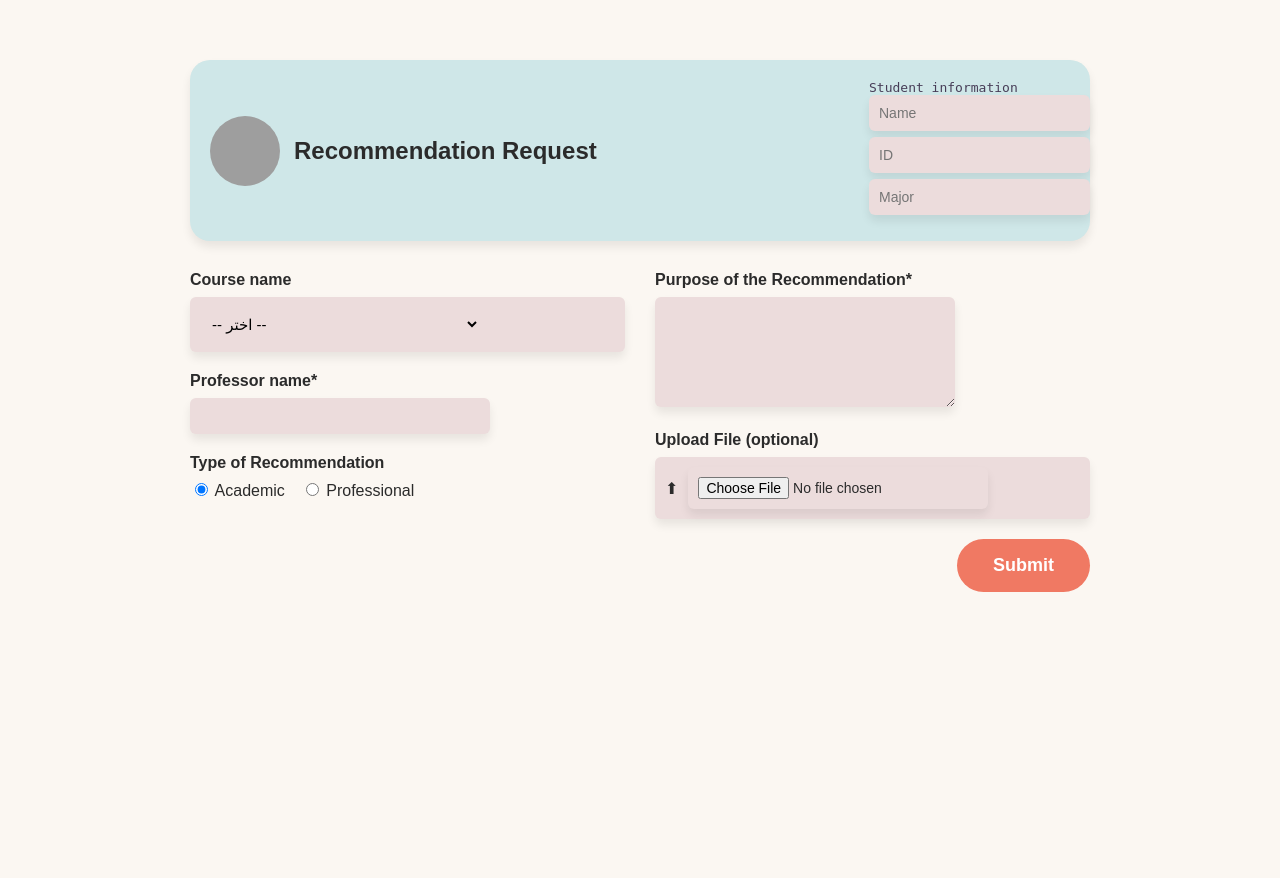
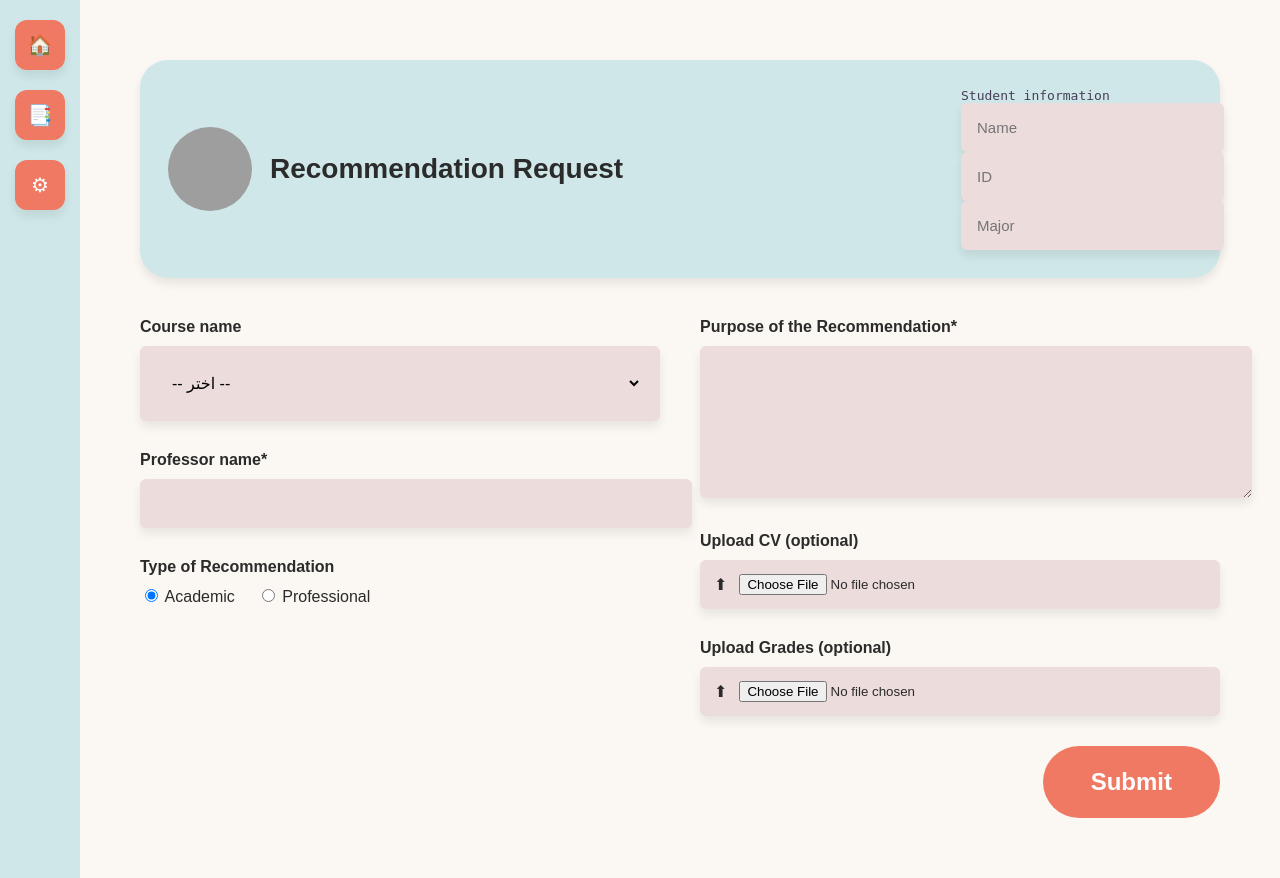
Before and after one commit to rghd-sudo/GP2.Ather, a PHP site: page /new_request.php in a window 1280 px wide. Before the commit the page ends 592 px from the top, so only its background shows below. Run offline with PHP 8.4, Linux system fonts and the light colour scheme; grey boxes are pictures that could not be loaded.

Commit message:
تعديل لصفحات الخريح

```diff
--- a/new_request.php
+++ b/new_request.php
@@ -76,39 +76,39 @@ if ($_SERVER['REQUEST_METHOD'] === 'POST') {
       --shadow:0 6px 10px rgba(0,0,0,0.08);
       font-family: Arial, sans-serif;
     }
-    body{margin:0;background:var(--bg);color:var(--text);}
-    .container{max-width:900px;margin:30px auto;padding:30px;}
-    .header{display:flex;justify-content:space-between;align-items:center;background:var(--header);padding:20px;border-radius:20px;box-shadow:var(--shadow);}
-    .brand{display:flex;align-items:center;gap:14px}
-    .avatar{width:70px;height:70px;border-radius:50%;overflow:hidden}
+    body{margin:0;background:var(--bg);color:var(--text);display:flex}
+    .sidebar{width:80px;background:var(--header);min-height:100vh;display:flex;flex-direction:column;align-items:center;padding:20px 0;gap:20px}
+    .sidebar a{width:50px;height:50px;background:var(--accent);color:white;display:flex;align-items:center;justify-content:center;border-radius:12px;text-decoration:none;font-size:20px;box-shadow:var(--shadow)}
+    .container{flex:1;max-width:1150px;margin:30px;padding:30px}
+    .header{display:flex;justify-content:space-between;align-items:center;background:var(--header);padding:28px;border-radius:28px;box-shadow:var(--shadow);}
+    .brand{display:flex;align-items:center;gap:18px}
+    .avatar{width:84px;height:84px;border-radius:50%;overflow:hidden}
     .avatar img{width:100%;height:100%;object-fit:cover}
-    .title{font-size:24px;font-weight:700}
+    .title{font-size:28px;font-weight:700}
     .student-info{font-family:monospace;color:#473d57}
-    .student-info input{display:block;width:240px;border:none;border-bottom:2px solid rgba(0,0,0,0.08);background:transparent;padding:6px 4px;margin-bottom:6px}
-    .form-wrap{display:flex;gap:30px;margin-top:30px}
+    .student-info input{display:block;width:380px;border:none;border-bottom:2px solid rgba(0,0,0,0.08);background:transparent;padding:8px 6px}
+    .form-wrap{display:flex;gap:40px;margin-top:40px}
     .col{flex:1}
-    .field{margin-bottom:20px}
-    .label{font-weight:700;margin-bottom:8px}
-    .select-style{background:var(--input);padding:10px;border-radius:6px;box-shadow:var(--shadow)}
-    select{width:100%;max-width:280px;padding:8px;border:none;background:transparent;font-size:15px}
-    input[type="text"], textarea, input[type="file"]{
-      width:100%;
-      max-width:280px;
-      padding:10px;
-      border-radius:6px;
-      border:none;
-      background:var(--input);
-      box-shadow:var(--shadow);
-      font-size:14px
-    }
-    textarea{min-height:90px}
-    .upload{display:flex;align-items:center;gap:10px;background:var(--input);padding:10px;border-radius:6px;box-shadow:var(--shadow)}
-    .radios{display:flex;gap:16px;align-items:center}
+    .field{margin-bottom:30px}
+    .label{font-weight:700;margin-bottom:10px}
+    .select-style{background:var(--input);padding:18px;border-radius:6px;box-shadow:var(--shadow)}
+    select{width:100%;padding:10px;border:none;background:transparent;font-size:16px}
+    input[type="text"], textarea{width:100%;padding:16px;border-radius:6px;border:none;background:var(--input);box-shadow:var(--shadow);font-size:15px}
+    textarea{min-height:120px}
+    .upload{display:flex;align-items:center;gap:12px;background:var(--input);padding:14px;border-radius:6px;box-shadow:var(--shadow)}
+    .radios{display:flex;gap:22px;align-items:center}
     .submit-wrap{display:flex;justify-content:flex-end}
-    .btn{background:var(--accent);color:white;padding:16px 36px;border-radius:40px;border:none;font-size:18px;font-weight:700;cursor:pointer}
+    .btn{background:var(--accent);color:white;padding:22px 48px;border-radius:50px;border:none;font-size:24px;font-weight:700;cursor:pointer}
   </style>
 </head>
 <body>
+  <!-- القائمة الجانبية -->
+  <div class="sidebar">
+    <a href="recommendation_form.php">🏠</a>
+    <a href="my_requests.php">📑</a>
+    <a href="settings.php">⚙</a>
+  </div>
+
   <div class="container">
     <div class="header">
       <div class="brand">
@@ -143,6 +143,7 @@ if ($_SERVER['REQUEST_METHOD'] === 'POST') {
             </select>
           </div>
         </div>
+
         <div class="field">
           <div class="label">Professor name*</div>
           <input type="text" name="professor" required>
@@ -161,13 +162,23 @@ if ($_SERVER['REQUEST_METHOD'] === 'POST') {
           <div class="label">Purpose of the Recommendation*</div>
           <textarea name="purpose" required></textarea>
         </div>
+
         <div class="field">
-          <div class="label">Upload File (optional)</div>
+          <div class="label">Upload CV (optional)</div>
           <label class="upload">
             <span>⬆</span>
             <input type="file" name="file">
           </label>
         </div>
+
+        <div class="field">
+          <div class="label">Upload Grades (optional)</div>
+          <label class="upload">
+            <span>⬆</span>
+            <input type="file" name="grades">
+          </label>
+        </div>
+
         <div class="submit-wrap">
           <button type="submit" class="btn">Submit</button>
         </div>
```
Also changed, not shown: Student_Profile.php (+52 -95 lines).
